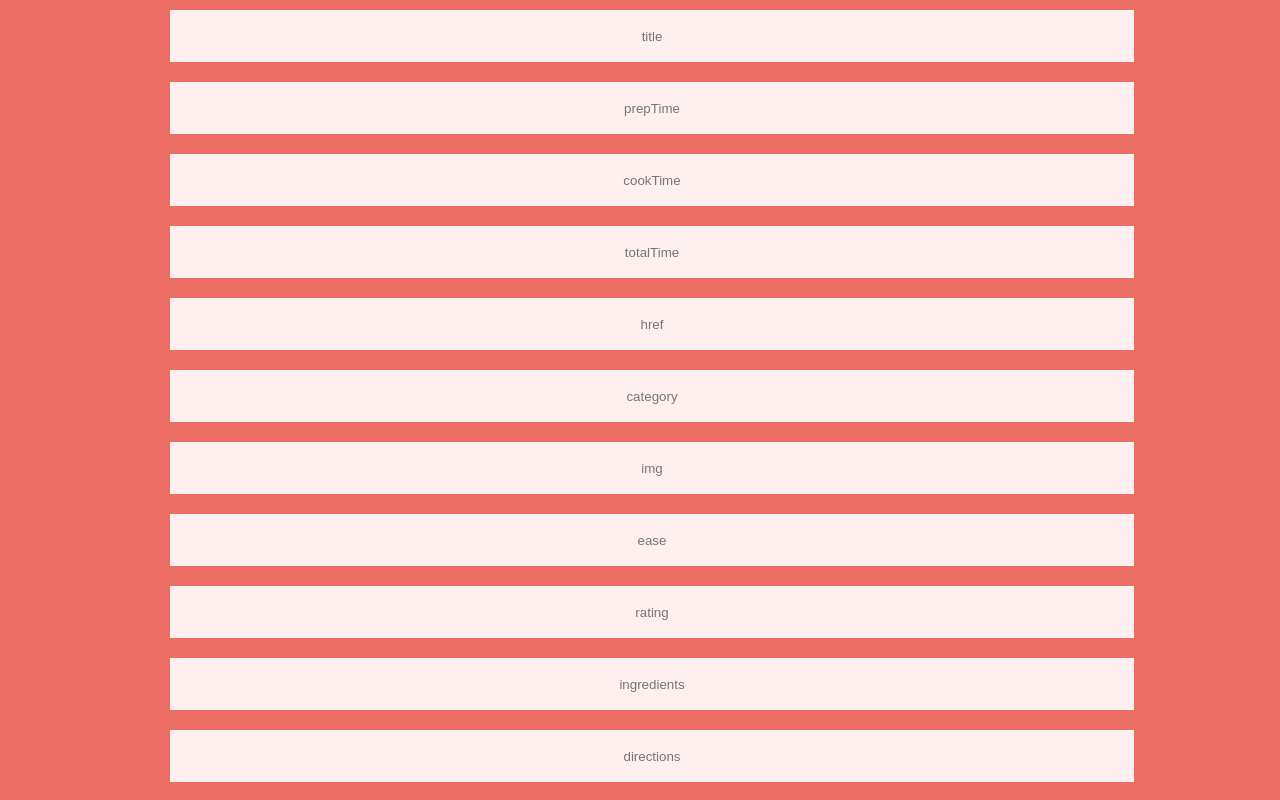
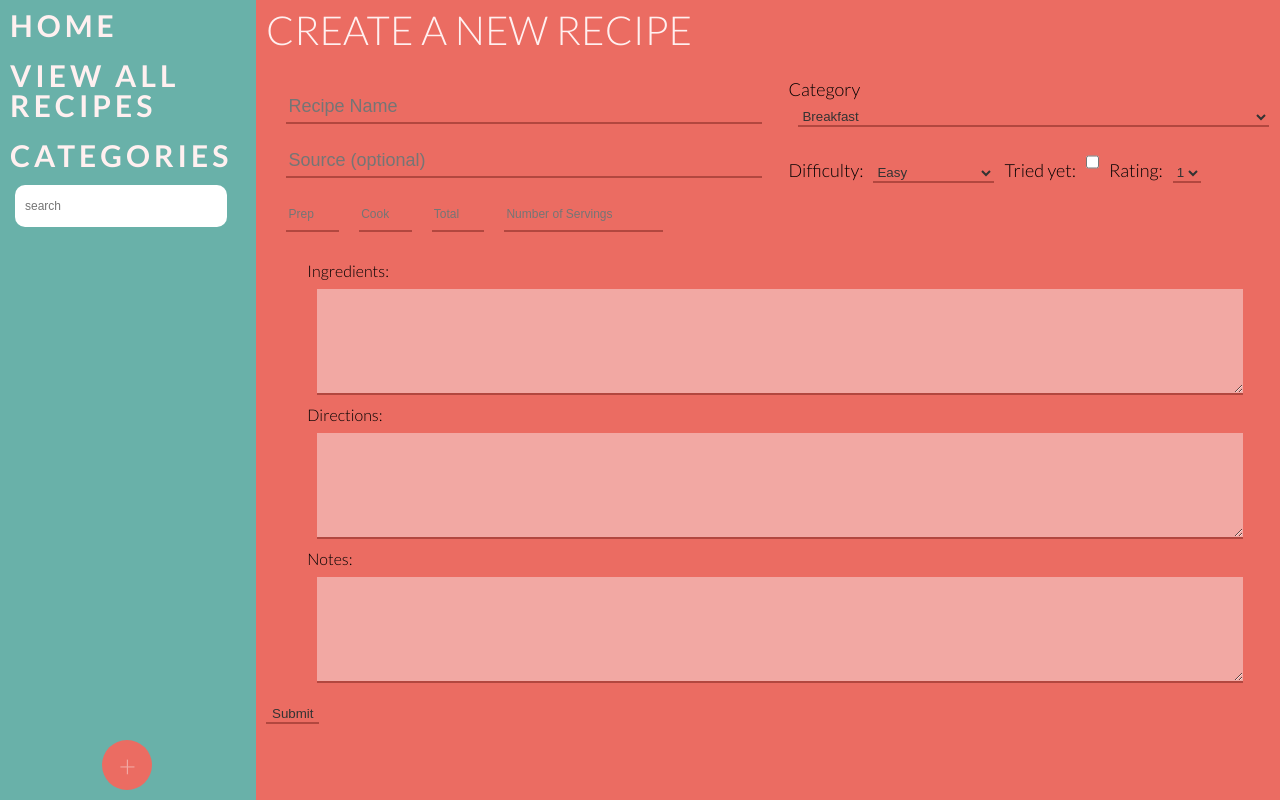
Before and after one commit to nikkieverett/final-project, a React (Create React App) app in the folder client/: page /create-new in a window 1280 px wide. Shown: the top 800 px of the page. Built offline with nearby package versions, Linux system fonts and the light colour scheme; no server answers.

Commit message:
recipe form and other minor css changes

```diff
--- a/client/src/components/Home.js
+++ b/client/src/components/Home.js
@@ -1,5 +1,5 @@
 import React from 'react';
-import { withRouter } from 'react-router-dom';
+import { withRouter, Link } from 'react-router-dom';
 import { store } from './../store/store.js';
 
 //components
@@ -20,6 +20,8 @@ class Home extends React.Component {
   render(){
     return(
       <div className="home-container">
+        <div className="add-button"><Link to="/create-new">+<span>add new</span></Link></div>
+        <div className="view-all"><Link to="/all-recipes">all <span>recipes</span></Link></div>
         <div className="main-header">What would you like to make?</div>
         <SearchBar className="home-search"/>
         <Categories className="home-categories"/>
--- a/client/src/components/ListCreator.js
+++ b/client/src/components/ListCreator.js
@@ -4,9 +4,8 @@ import UserData from './../UserData.js';
 class ListCreator extends React.Component {
   handleDelete(id){
     const cb = () => {
+      alert("Recipe has been successfully deleted!")
       this.props.history.goBack();
-      // add succesfully deleted message page?
-      // this.getRecipes();
     }
     UserData.deleteRecipe(id, cb);
   }
@@ -20,7 +19,7 @@ class ListCreator extends React.Component {
           <h1>{recipe.title}</h1>
           <h2>{recipe.category}: {recipe.ease}</h2>
           <div className="buttons">
-            <div onClick={() => this.handleDelete()}
+            <div onClick={() => this.handleDelete(recipe._id)}
               className="delete"></div>
             <div onClick={() => this.handleEdit()}
               className="edit"></div>
--- a/client/src/components/NavMenu.js
+++ b/client/src/components/NavMenu.js
@@ -35,7 +35,6 @@ class NavMenu extends React.Component {
         <ul className="nav-menu">
           <li className="link"><Link to="/">Home</Link></li>
           <li className="link"><Link to="/all-recipes">View All Recipes</Link></li>
-          <li className="link"><Link to="/create-new">Create New Recipe</Link></li>
           <li className="link" onClick={() => this.dropDownCategories()}>Categories
             <ul className={showHide}>
               <li className="sub-cat" onClick={() => this.filter("main course")}>Main Course</li>
@@ -45,6 +44,9 @@ class NavMenu extends React.Component {
             </ul>
           </li>
           <SearchBar className="nav-search" />
+
+          <li className="add"><Link to="/create-new">+<span>add new</span></Link></li>
+
         </ul>
       </div>
     )
--- a/client/src/components/RecipeForm.js
+++ b/client/src/components/RecipeForm.js
@@ -15,43 +15,138 @@ class RecipeForm extends React.Component {
   componentWillUnmount(){
     this.unsub();
   }
-
   handleSubmit(evt){
     evt.preventDefault();
-    const cb = () => {
-      console.log('im the callback, done creating recipe')
-    };
-    // const cb = this.props.history.goBack();
-    UserData.createRecipe(this.state.recipe.formValues, cb)
+    alert('Recipe created successfully!');
+    const cb = () => this.props.history.push('/all-recipes');
+    UserData.createRecipe(this.state.recipe.formValues, cb);
   }
   setValue(field, evt){
     let data = {
       key: field,
-      value: evt.target.value
+      value: evt.target.value.toUpperCase()
     };
-    let action = Object.assign({}, actions.ADD_RECIPE_INPUT, { data });
+    let action = Object.assign({},
+      actions.ADD_RECIPE_INPUT, { data });
     store.dispatch(action);
   }
 
   render(){
     return(
       <div className="form-container">
-        <form className="recipe-form" id="form" onSubmit={(evt) => this.handleSubmit(evt)}>
-          <input type="text" placeholder="title" onChange={(evt) => this.setValue('title', evt)}/>
-          <input type="text" placeholder="prepTime" onChange={(evt) => this.setValue('prepTime', evt)}/>
-          <input type="text" placeholder="cookTime" onChange={(evt) => this.setValue('cookTime', evt)}/>
-          <input type="text" placeholder="totalTime" onChange={(evt) => this.setValue('totalTime', evt)}/>
-          <input type="text" placeholder="href" onChange={(evt) => this.setValue('href', evt)}/>
-          <input type="text" placeholder="category" onChange={(evt) => this.setValue('category', evt)}/>
-          <input type="text" placeholder="img" onChange={(evt) => this.setValue('img', evt)}/>
-          <input type="text" placeholder="ease" onChange={(evt) => this.setValue('ease', evt)}/>
-          <input type="text" placeholder="rating" onChange={(evt) => this.setValue('rating', evt)}/>
-          <input type="text" placeholder="ingredients" onChange={(evt) => this.setValue('ingredients', evt)}/>
-          <input type="text" placeholder="directions" onChange={(evt) => this.setValue('directions', evt)}/>
-          <input type="text" placeholder="notes" onChange={(evt) => this.setValue('notes', evt)}/>
-          <input type="text" placeholder="servings" onChange={(evt) => this.setValue('servings', evt)}/>
-          <input type="text" placeholder="tried" onChange={(evt) => this.setValue('tried', evt)}/>
-          <input type="submit" />
+        <NavMenu />
+        <form
+          className="recipe-form"
+          onSubmit={(evt) => this.handleSubmit(evt)}>
+
+          <div className="page-title">Create a new recipe</div>
+
+          <div className="left-entry">
+            <input
+              id="name"
+              placeholder="Recipe Name"
+              className="input"
+              type="text"
+              onChange={(evt) => this.setValue('title', evt)}/>
+            <input
+              id="link"
+              placeholder="Source (optional)"
+              className="input"
+              type="text"
+              onChange={(evt) => this.setValue('href', evt)}/>
+
+            <div className="time">
+              <input
+                id="prep"
+                placeholder="Prep"
+                className="input"
+                type="text"
+                onChange={(evt) => this.setValue('prepTime', evt)}/>
+              <input
+                placeholder="Cook"
+                className="input"
+                id="cook"
+                type="text"
+                onChange={(evt) => this.setValue('cookTime', evt)}/>
+              <input
+                placeholder="Total"
+                className="input"
+                id="total"
+                type="text"
+                onChange={(evt) => this.setValue('totalTime', evt)}/>
+            </div>
+
+            <input
+              id="servings"
+              placeholder="Number of Servings"
+              className="input"
+              type="text"
+              onChange={(evt) => this.setValue('servings', evt)}/>
+          </div>
+
+          <div className="right-entry">
+            <h1>Category</h1>
+            <select
+              id="category"
+              className="input"
+              type="text"
+              onChange={(evt) => this.setValue('category', evt)}>
+              <option>Breakfast</option>
+              <option>Main Course</option>
+              <option>Dessert</option>
+              <option>Side Dish</option>
+              <option>Appetizer</option>
+            </select>
+            <h1>Difficulty:</h1>
+            <select
+              id="difficulty"
+              className="input"
+              type="text"
+              onChange={(evt) => this.setValue('ease', evt)}>
+              <option>Easy</option>
+              <option>Intermediate</option>
+              <option>Difficult</option>
+              <option>Time Consuming</option>
+            </select>
+            <h1>Tried yet:</h1>
+            <input
+              id="tried"
+              className="input"
+              type="checkbox"
+              onChange={(evt) => this.setValue('tried', evt)}/>
+            <h1>Rating:</h1>
+            <select
+              id="rating"
+              className="input"
+              onChange={(evt) => this.setValue('rating', evt)}>
+              <option>1</option>
+              <option>2</option>
+              <option>3</option>
+              <option>4</option>
+              <option>5</option>
+            </select>
+          </div>
+
+          <div className="main-entry">
+            <h1>Ingredients:</h1>
+            <textarea
+              className="input"
+              onChange={(evt) => this.setValue('ingredients', evt)}/>
+            <h1>Directions:</h1>
+            <textarea
+              className="input"
+              onChange={(evt) => this.setValue('directions', evt)}/>
+          </div>
+
+          <div className="sub-entry">
+            <h1>Notes:</h1>
+            <textarea
+              className="input"
+              onChange={(evt) => this.setValue('notes', evt)} />
+          </div>
+
+          <input className="input" type="submit" />
+
         </form>
       </div>
     )
--- a/client/src/components/SearchBar.js
+++ b/client/src/components/SearchBar.js
@@ -30,7 +30,7 @@ class SearchBar extends React.Component {
     return(
       <div className={this.props.className}>
         <input
-          placeholder="Search..."
+          placeholder="search"
           onKeyUp={(evt) => this.handleKeyUp(evt)}
           onChange={(evt) => this.handleChange(evt)}
         />
--- a/client/src/index.css
+++ b/client/src/index.css
@@ -49,9 +49,39 @@ table {
   width: 960px;
   margin: 0 auto; }
 
+.add-button, .view-all {
+  width: 50px;
+  height: 50px;
+  border-radius: 100px;
+  background-color: #73c3bd;
+  position: absolute;
+  text-align: center;
+  line-height: 50px;
+  font-size: 30px;
+  overflow: hidden;
+  color: #fff0f0;
+  transition: all ease 1s;
+  right: 30px; }
+  .add-button span, .view-all span {
+    display: none; }
+  .add-button a, .view-all a {
+    color: #fff0f0;
+    text-decoration: none; }
+
+.add-button {
+  top: 10px; }
+
+.view-all {
+  top: 70px; }
+
+.add-button:hover, .view-all:hover {
+  width: 200px; }
+  .add-button:hover span, .view-all:hover span {
+    display: inline; }
+
 .main-header {
   font-size: 3em;
-  margin-top: 100px;
+  margin-top: 150px;
   text-align: center;
   color: #fff0f0; }
 
@@ -60,15 +90,17 @@ table {
   margin: 20px auto;
   border: none;
   background-color: #f2a8a3;
-  width: 300px;
+  width: 70px;
   height: 70px;
   border-radius: 80px;
   text-align: center;
   font-size: 1em;
-  color: #b2473f; }
+  color: #b2473f;
+  transition: all ease 1s; }
 
 .home-search input:focus {
-  outline: none; }
+  outline: none;
+  width: 300px; }
 
 .home-search input::placeholder {
   color: #b2473f; }
@@ -123,6 +155,46 @@ table {
     text-transform: lowercase;
     color: #333333; }
 
+.add {
+  width: 50px;
+  height: 50px;
+  border-radius: 100px;
+  background-color: #eb6c62;
+  text-align: center;
+  line-height: 50px;
+  font-size: 30px;
+  position: absolute;
+  bottom: 10px;
+  left: 40%;
+  overflow: hidden;
+  color: #f2a8a3;
+  transition: all ease 1s; }
+  .add span {
+    display: none; }
+  .add a {
+    color: #f2a8a3;
+    text-decoration: none; }
+
+.add:hover {
+  width: 200px;
+  left: 10%; }
+  .add:hover span {
+    display: inline; }
+
+.nav-search input {
+  width: 200px;
+  height: 40px;
+  margin-top: 5px;
+  margin-left: 15px;
+  border: none;
+  border-radius: 10px;
+  font-size: 12px;
+  color: #333333;
+  padding-left: 10px; }
+
+.nav-search input:focus {
+  border: none; }
+
 .list-container {
   width: 80%;
   margin: 0 auto;
@@ -174,22 +246,72 @@ table {
     .recipes .buttons .not-favorite {
       background-image: url(../public/ic_star_border_white_24px.svg); }
 
-.form-container {
-  width: 960px;
-  margin: 0 auto; }
+.recipe-form {
+  width: 80%;
+  position: absolute;
+  top: 0;
+  right: 0; }
 
-.recipe-form input {
+.page-title {
+  font-size: 40px;
+  color: #fff0f0;
+  text-transform: uppercase;
+  margin: 10px; }
+
+.input {
   display: inline-block;
-  width: 100%;
   margin: 10px;
-  height: 50px;
-  text-align: center;
   border: none;
-  background-color: #fff0f0;
+  background-color: #eb6c62;
+  border-bottom: #b2473f 2px solid;
   color: #333333; }
 
-.recipe-form :focus {
-  border: none; }
+.left-entry, .right-entry {
+  float: left;
+  width: 46%;
+  margin: 2%; }
+  .left-entry input, .right-entry input {
+    height: 30px;
+    margin: 10px;
+    font-size: 18px; }
+  .left-entry input:focus, .right-entry input:focus {
+    outline: none; }
+
+#name, #link {
+  width: 100%; }
+
+#prep, #cook, #total {
+  font-size: 12px;
+  float: left;
+  width: 10.333%; }
+
+#servings {
+  font-size: 12px;
+  clear: both; }
+
+.right-entry h1 {
+  font-size: 18px;
+  display: inline; }
+
+#category {
+  width: 100%; }
+
+#tried, #rating, #difficulty {
+  display: inline; }
+
+.main-entry, .sub-entry {
+  width: 90%;
+  margin: 0 auto; }
+  .main-entry textarea, .sub-entry textarea {
+    width: 100%;
+    background-color: #f2a8a3;
+    height: 100px; }
+
+.main-entry {
+  clear: both; }
+
+.sub-entry {
+  clear: both; }
 
 body {
   margin: 0;
--- a/client/src/scss/_form.scss
+++ b/client/src/scss/_form.scss
@@ -1,22 +1,76 @@
 @import './variables.scss';
 
-.form-container{
-  width: 960px;
+.recipe-form{
+  width: 80%;
+  position: absolute;
+  top: 0;
+  right: 0;
+}
+.page-title {
+  font-size: 40px;
+  color: $primary-font-color;
+  text-transform: uppercase;
+  margin: 10px;
+}
+.input{
+  display: inline-block;
+  margin: 10px;
+  border: none;
+  background-color: $primary-color;
+  border-bottom: $secondary-font-color 2px solid;
+  color: $focus-font-color;
+
+}
+.left-entry, .right-entry {
+  float: left;
+  width: 46%;
+  margin: 2%;
+  input{
+    height: 30px;
+    margin: 10px;
+    font-size: 18px;
+  }
+  input:focus{
+    outline: none;
+  }
+}
+#name, #link {
+  width: 100%;
+}
+#prep, #cook, #total{
+  font-size: 12px;
+  float: left;
+  width: 10.333%;
+}
+#servings {
+  font-size: 12px;
+  clear: both;
+}
+.right-entry{
+  h1{
+    font-size: 18px;
+    display: inline;
+  }
+}
+#category, {
+  width: 100%;
+}
+#tried, #rating, #difficulty{
+  display: inline;
+}
+.main-entry, .sub-entry{
+  width: 90%;
   margin: 0 auto;
+  textarea{
+    width: 100%;
+    background-color: $tertiary-color;
+    height: 100px;
+  }
 }
 
-.recipe-form{
-  input{
-    display: inline-block;
-    width: 100%;
-    margin: 10px;
-    height: 50px;
-    text-align: center;
-    border: none;
-    background-color: $primary-font-color;
-    color: $focus-font-color;
-  }
-  :focus{
-    border: none;
-  }
+.main-entry{
+  clear: both;
 }
+.sub-entry{
+  clear: both;
+}
--- a/client/src/scss/_navMenu.scss
+++ b/client/src/scss/_navMenu.scss
@@ -10,7 +10,6 @@
   top: 0;
   background-color: $tertiary-color2;
   transition: all ease .5s;
-
   .link {
     color: $primary-font-color;
     font-size: 30px;
@@ -18,7 +17,6 @@
     text-transform: uppercase;
     font-weight: bold;
     padding: 10px;
-
     a {
       text-decoration: none;
       color: $primary-font-color;
@@ -38,3 +36,48 @@
     color: $focus-font-color;
   }
 }
+.add{
+  width: 50px;
+  height: 50px;
+  border-radius: 100px;
+  background-color: $primary-color;
+  text-align: center;
+  line-height: 50px;
+  font-size: 30px;
+  position: absolute;
+  bottom: 10px;
+  left: 40%;
+  overflow: hidden;
+  color: $tertiary-color;
+  transition: all ease 1s;
+  span{
+    display: none;
+  }
+  a {
+    color: $tertiary-color;
+    text-decoration: none;
+  }
+}
+.add:hover{
+  span{
+    display: inline;
+  }
+  width: 200px;
+  left: 10%;
+}
+.nav-search {
+  input{
+    width: 200px;
+    height: 40px;
+    margin-top: 5px;
+    margin-left: 15px;
+    border: none;
+    border-radius: 10px;
+    font-size: 12px;
+    color: $focus-font-color;
+    padding-left: 10px;
+  }
+  input:focus{
+    border: none;
+  }
+}
--- a/client/src/store/recipe-reducer.js
+++ b/client/src/store/recipe-reducer.js
@@ -22,7 +22,7 @@ const initialState = {
 const recipeReducer = (state = initialState, action) => {
   switch(action.type){
     case constants.ADD_RECIPE_INPUT:
-      const newFormValues = Object.assign({}, state.formValues, { [action.object.key]: action.object.value} )
+      const newFormValues = Object.assign({}, state.formValues, { [action.data.key]: action.data.value} )
       return Object.assign({}, state, { formValues: newFormValues }
       );
     default:
```
Also changed, not shown: client/src/scss/_home.scss (+40 -2 lines).
